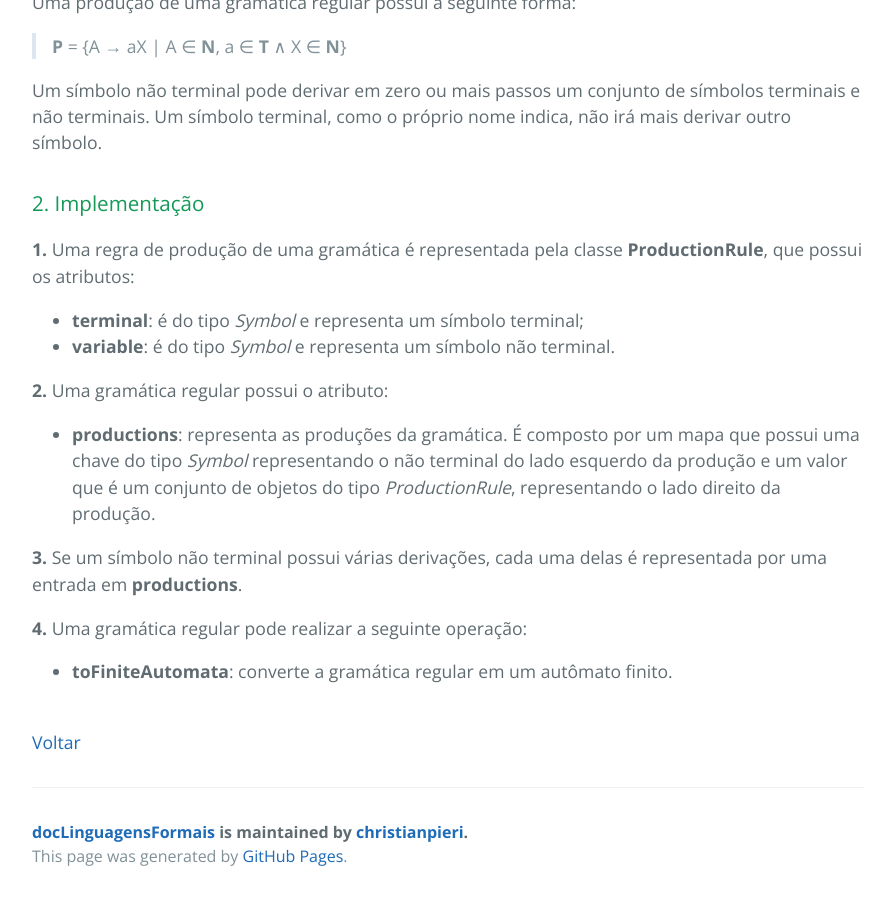
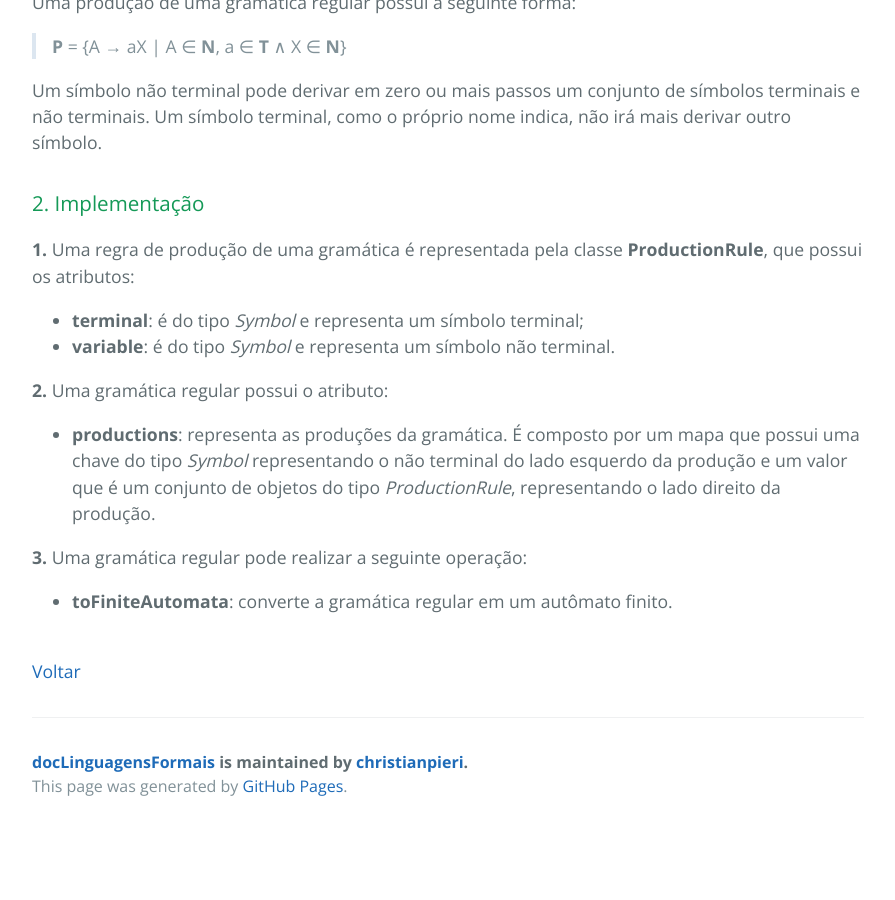
Before and after one commit to christianpieri/docLinguagensFormais, a Jekyll site: the page built from documentacao/regras-negocio/regras-gr.md, in a window 1280 px wide and 900 px high, scrolled down 698 px. Shown: the whole window, without its empty margins (192-1087 px from the left). Built offline with Jekyll 4.4.1, drawn with Linux system fonts in a browser that asks for light colours; our own code applies the rules of GitHub Pages for plain Markdown files; after the commit the page ends 1528 px from its top, so only the background shows below that.

Commit message:
Correção gr

```diff
--- a/documentacao/regras-negocio/regras-gr.md
+++ b/documentacao/regras-negocio/regras-gr.md
@@ -30,9 +30,7 @@ Um símbolo terminal, como o próprio nome indica, não irá mais derivar outro
 
 - **productions**: representa as produções da gramática. É composto por um mapa que possui uma chave do tipo *Symbol* representando o não terminal do lado esquerdo da produção e um valor que é um conjunto de objetos do tipo *ProductionRule*, representando o lado direito da produção.
 
-**3.** Se um símbolo não terminal possui várias derivações, cada uma delas é representada por uma entrada em **productions**.
-
-**4.** Uma gramática regular pode realizar a seguinte operação:
+**3.** Uma gramática regular pode realizar a seguinte operação:
 
 - **toFiniteAutomata**: converte a gramática regular em um autômato finito.
 
```
